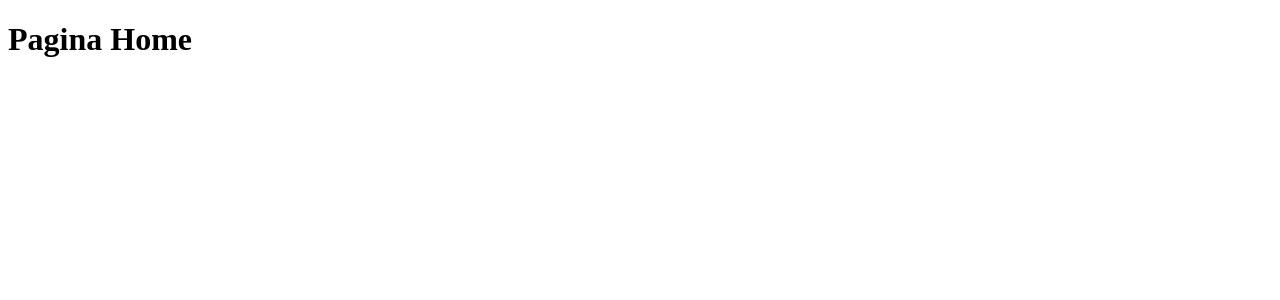
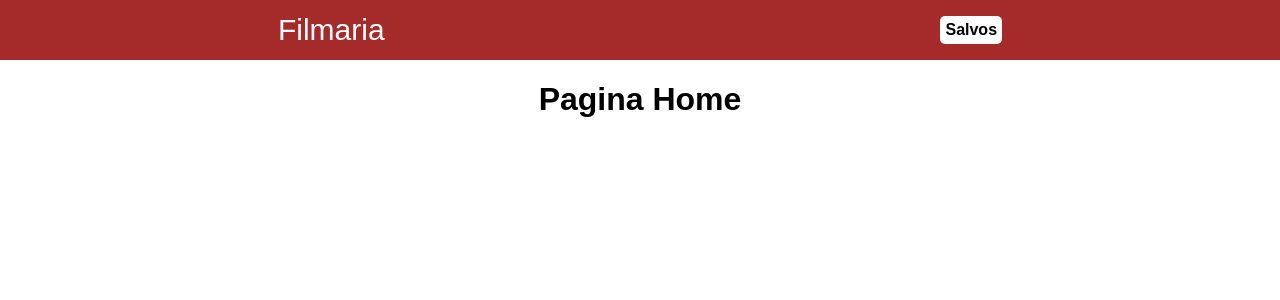
Before and after one commit to felipehenrique159/Projeto-filmes, a React (Create React App) app: page / in a window 1280 px wide. Shown: the top 300 px of the page. Built offline with nearby package versions, Linux system fonts and the light colour scheme.

Commit message:
Estilização da Header

```diff
--- a/src/App.js
+++ b/src/App.js
@@ -1,9 +1,9 @@
+import Routes from './routes'
+import './style.css'
 
-import Home from './pages/Home'
-import Routes from './routes'
 function App() {
   return (
-    <div >
+    <div className="app">
       <Routes/>
     </div>
   );
--- /dev/null
+++ b/src/components/Header/header.css
@@ -0,0 +1,26 @@
+header{
+    display: flex;
+    align-items: center;
+    justify-content: space-around;
+    width: 100%;
+    height: 60px;
+    background-color: brown;
+}
+
+.logo{
+    text-decoration: none;
+    font-size: 30px;
+    color: #FFF;
+    cursor: pointer;
+
+}
+
+.favoritos{
+    cursor: pointer;
+    text-decoration: none;
+    background-color: #FFF;
+    border-radius: 5px;
+    padding: 5px;
+    font-weight: bold;
+    color: #000;
+}
--- /dev/null
+++ b/src/components/Header/index.js
@@ -0,0 +1,12 @@
+
+import './header.css'
+import {Link} from 'react-router-dom'
+
+export default function Header(){
+    return(
+        <header>
+            <Link className="logo" to="/">Filmaria</Link>
+            <Link className="favoritos" to="/">Salvos</Link>
+        </header>
+    )
+}
--- a/src/pages/Home/index.js
+++ b/src/pages/Home/index.js
@@ -1,5 +1,5 @@
-import {Link} from 'react-router-dom'
-import React ,{useState} from 'react'
+// import {Link} from 'react-router-dom'
+// import React ,{useState} from 'react'
 
 export default function Home(){
     return(
--- a/src/routes.js
+++ b/src/routes.js
@@ -1,9 +1,11 @@
 import {BrowserRouter, Route, Switch} from 'react-router-dom'
 import Home from './pages/Home'
+import Header from './components/Header'
 
 export default function Routes(){
     return(
         <BrowserRouter>
+           <Header/>
            <Switch>
                 <Route path="/" component={Home} exact/>
            </Switch>
--- /dev/null
+++ b/src/style.css
@@ -0,0 +1,14 @@
+body{
+    margin: 0;
+    padding: 0;
+    box-sizing: border-box;
+    font-family: sans-serif;
+}
+
+.app{
+    display: flex;
+    width: 100%;
+    justify-content: center;
+    align-items: center;
+    flex-direction: column;
+}
```
